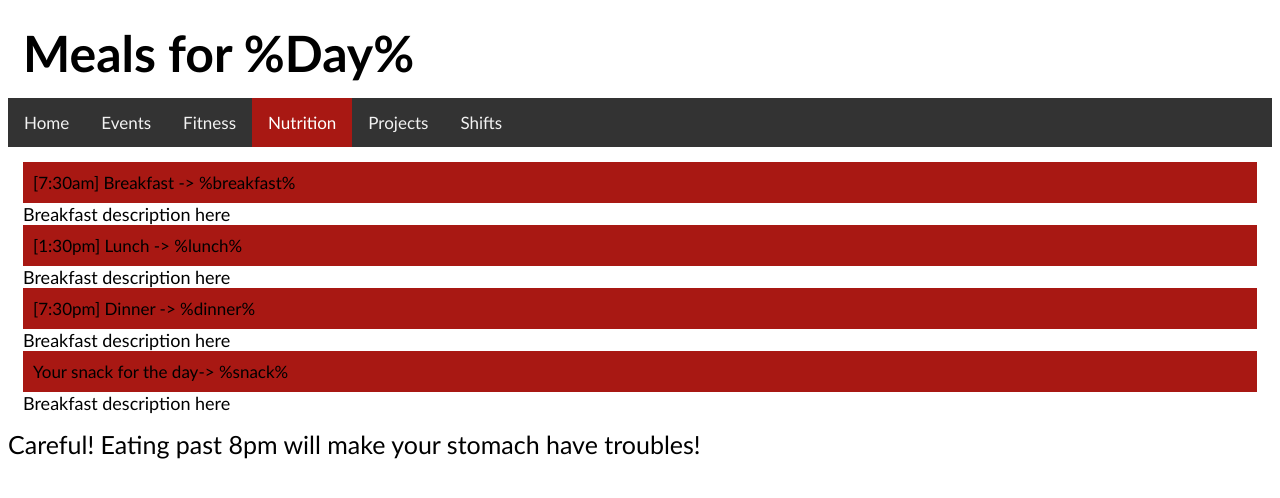
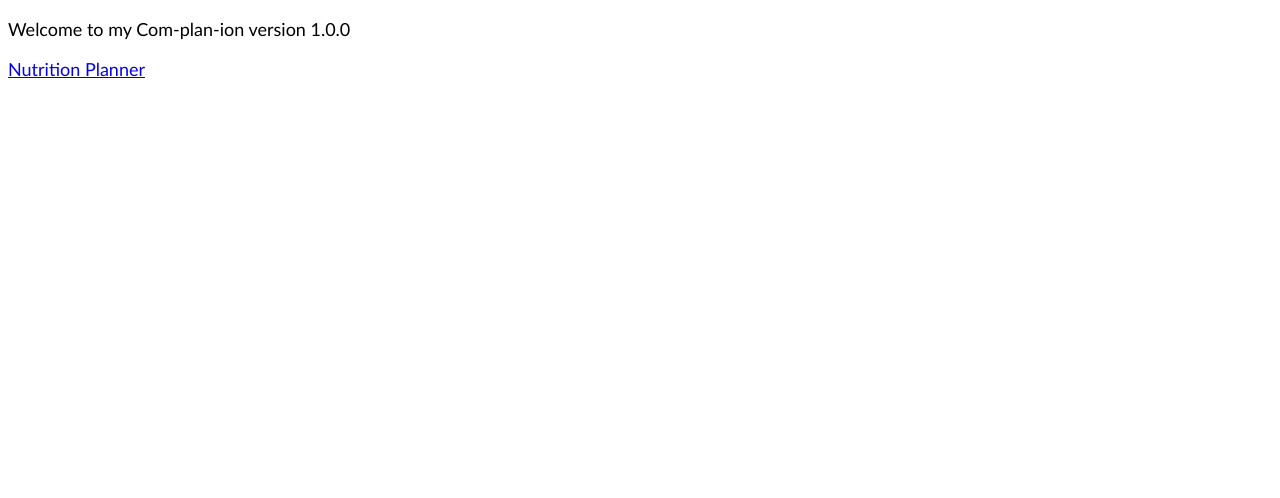
Before and after one commit to leinad-kobko/leinad-kobko.github.io, a plain HTML site: page index.html in a window 1280 px wide. Drawn offline with Linux system fonts and the light colour scheme.

Commit message:
added file

```diff
--- a/index.html
+++ b/index.html
@@ -2,36 +2,12 @@
 <html>
     <head>
         <meta charset="UTF-8">
-        <link rel="stylesheet" href="../style.css">
+        <link rel="stylesheet" href="style.css">
         <title>Com-plan-ion 1.0.0</title>
     </head>
     <body>
-        <header>
-            <div class=title_head>Meals for %Day%</div>
-        </header>
-
-        <nav>
-            <a href="">Home</a>
-            <a href="">Events</a>
-            <a href="">Fitness</a>
-            <a class="active" href="">Nutrition</a>
-            <a href="">Projects</a>
-            <a href="">Shifts</a>
-        </nav>
-
-        <div class="meals">
-            <div class="meal">[7:30am] Breakfast -> %breakfast% </div>
-            <div>Breakfast description here</div>
-            <div class="meal">[1:30pm] Lunch -> %lunch% </div>
-            <div>Breakfast description here</div>
-            <div class="meal">[7:30pm] Dinner -> %dinner% </div>
-            <div>Breakfast description here</div>
-            <div class="meal">Your snack for the day-> %snack%</div>
-            <div>Breakfast description here</div>
-        </div>
-
-        <footer>Careful! Eating past 8pm will make your stomach have troubles!</footer>
-
-        <script src="../main.js"></script>
+        <p>Welcome to my Com-plan-ion version 1.0.0</p>
+        <a href="file:///E:/Complanion/pages/nutrition.html">Nutrition Planner</a>
+        <script src="main.js"></script>
     </body>
 </html>
```
